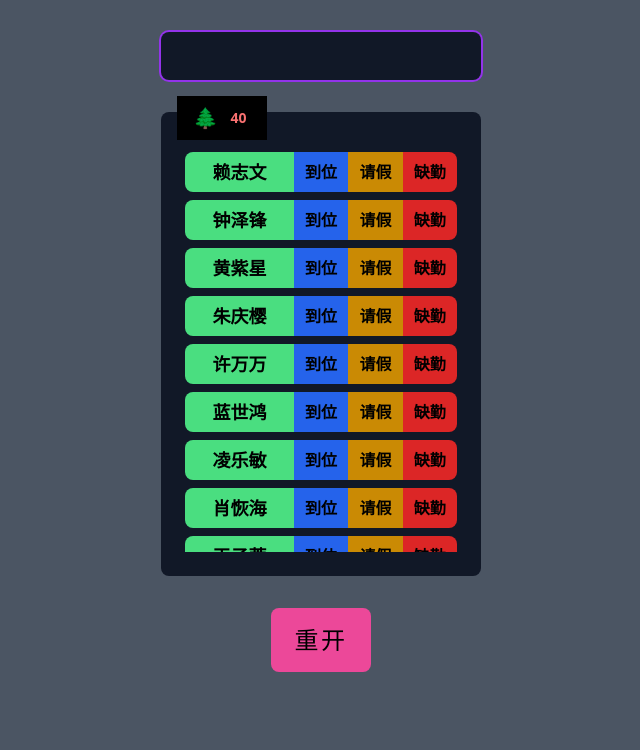
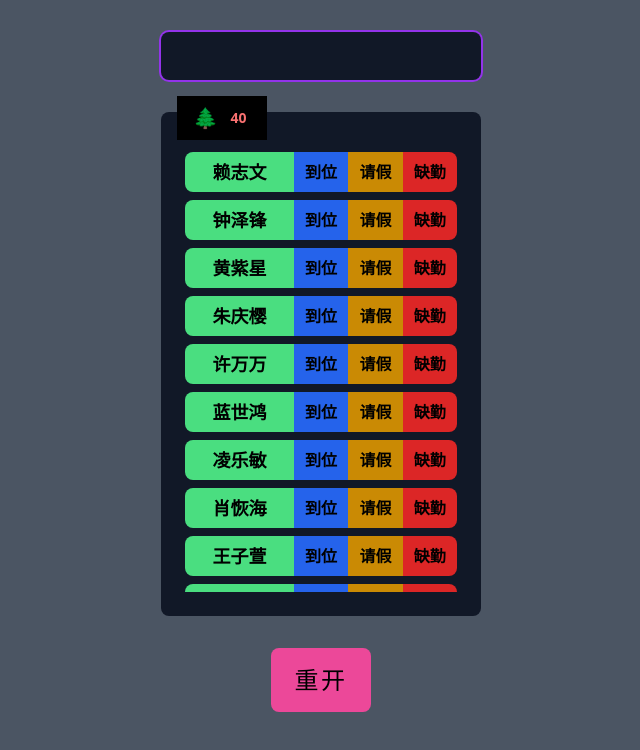
Before and after one commit to zhu-hong/rc, a Vue app: page / in a window 1280 px wide. Shown: the top 750 px of the page, without its empty margins (319-959 px from the left). Built offline with nearby package versions, Linux system fonts and the light colour scheme.

Commit message:
disorder

```diff
--- a/src/components/Plaque/index.vue
+++ b/src/components/Plaque/index.vue
@@ -17,7 +17,7 @@ defineProps({
         {{ pendings.length }}
       </small>
     </section>
-      <div class="relative w-full h-100 overflow-hidden">
+      <div class="relative w-full h-110 overflow-hidden">
         <virtual-scroll
           :totalData="pendings"
           :itemHeight="48"
--- a/src/components/Plaque/item.vue
+++ b/src/components/Plaque/item.vue
@@ -7,7 +7,7 @@ defineProps({
 </script>
 
 <template>
-  <div class="w-full h-10 mb-2 grid grid-cols-5 rounded-lg overflow-hidden">
+  <div class="w-full h-10 mb-2 grid grid-cols-5 rounded-lg overflow-hidden text-black">
     <span
       class="grid place-items-center col-span-2 bg-green-400 text-lg font-bold"
     >
```
